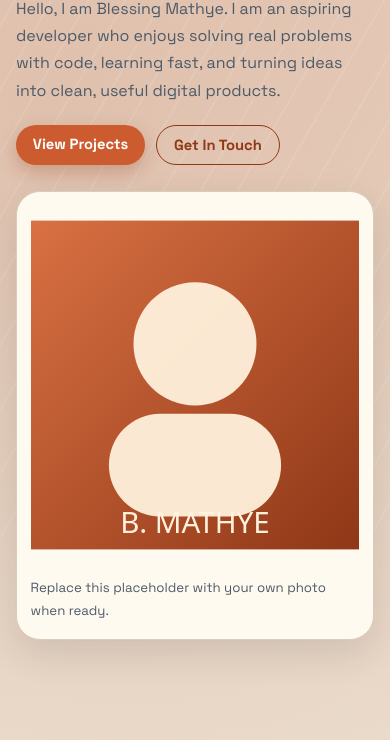
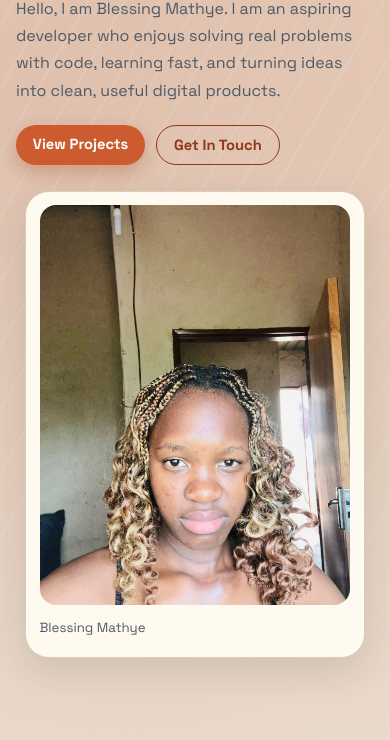
Before and after one commit to Blessing929702/My-Portfolio, a plain HTML site: page index.html in a window 390 px wide. Shown: the part 296-1036 px from the top of the page. Drawn offline with Linux system fonts and the light colour scheme.

Commit message:
AI is week

```diff
--- a/index.html
+++ b/index.html
@@ -46,12 +46,12 @@
 
         <aside class="profile-card" aria-label="Profile photo">
           <img
-            src="assets/profile-placeholder.svg"
-            alt="Profile photo placeholder for Blessing Mathye"
-            width="360"
-            height="360"
+            src="assets/bless.jpeg"
+            alt="Portrait of Blessing Mathye"
+            width="20"
+            height="400"
           />
-          <p>Replace this placeholder with your own photo when ready.</p>
+          <p>Blessing Mathye</p>
         </aside>
       </section>
 
--- a/styles.css
+++ b/styles.css
@@ -105,7 +105,7 @@ body::before {
 
 .hero {
   display: grid;
-  grid-template-columns: 1.2fr 0.8fr;
+  grid-template-columns: minmax(0, 1.15fr) minmax(250px, 360px);
   gap: 1.6rem;
   align-items: center;
 }
@@ -195,10 +195,16 @@ li {
   border-radius: 24px;
   box-shadow: var(--shadow);
   padding: 0.85rem;
+  max-width: 360px;
+  width: 100%;
+  justify-self: end;
 }
 
 .profile-card img {
   width: 100%;
+  aspect-ratio: 4 / 5;
+  object-fit: cover;
+  object-position: center 20%;
   border-radius: 16px;
   display: block;
 }
@@ -335,6 +341,11 @@ li {
     grid-template-columns: 1fr;
   }
 
+  .profile-card {
+    justify-self: center;
+    max-width: min(82vw, 360px);
+  }
+
   .project-grid {
     grid-template-columns: repeat(2, minmax(0, 1fr));
   }
@@ -355,6 +366,10 @@ li {
   .section {
     padding: 3.2rem 1rem;
   }
+
+  .profile-card {
+    max-width: min(90vw, 340px);
+  }
 }
 
 @media (prefers-reduced-motion: reduce) {
```
Also changed, not shown: assets/bless.jpeg (added).
